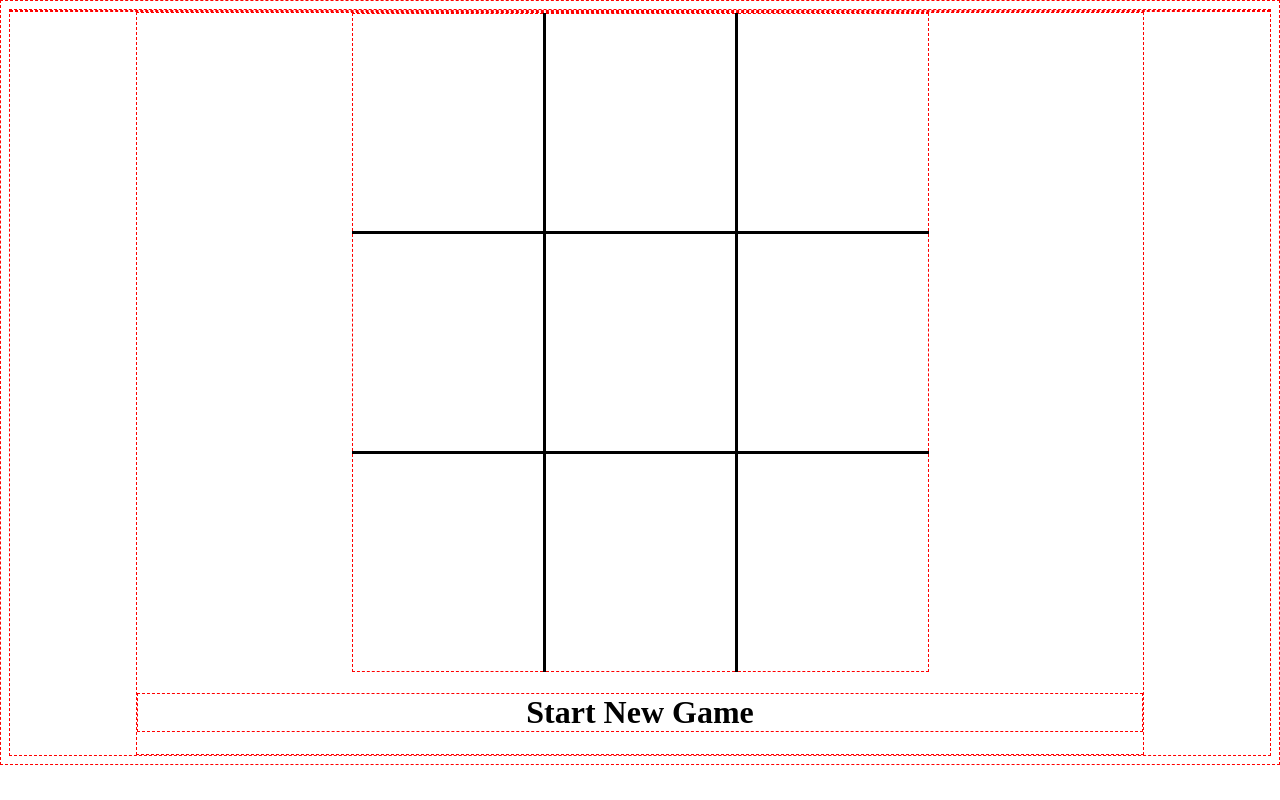
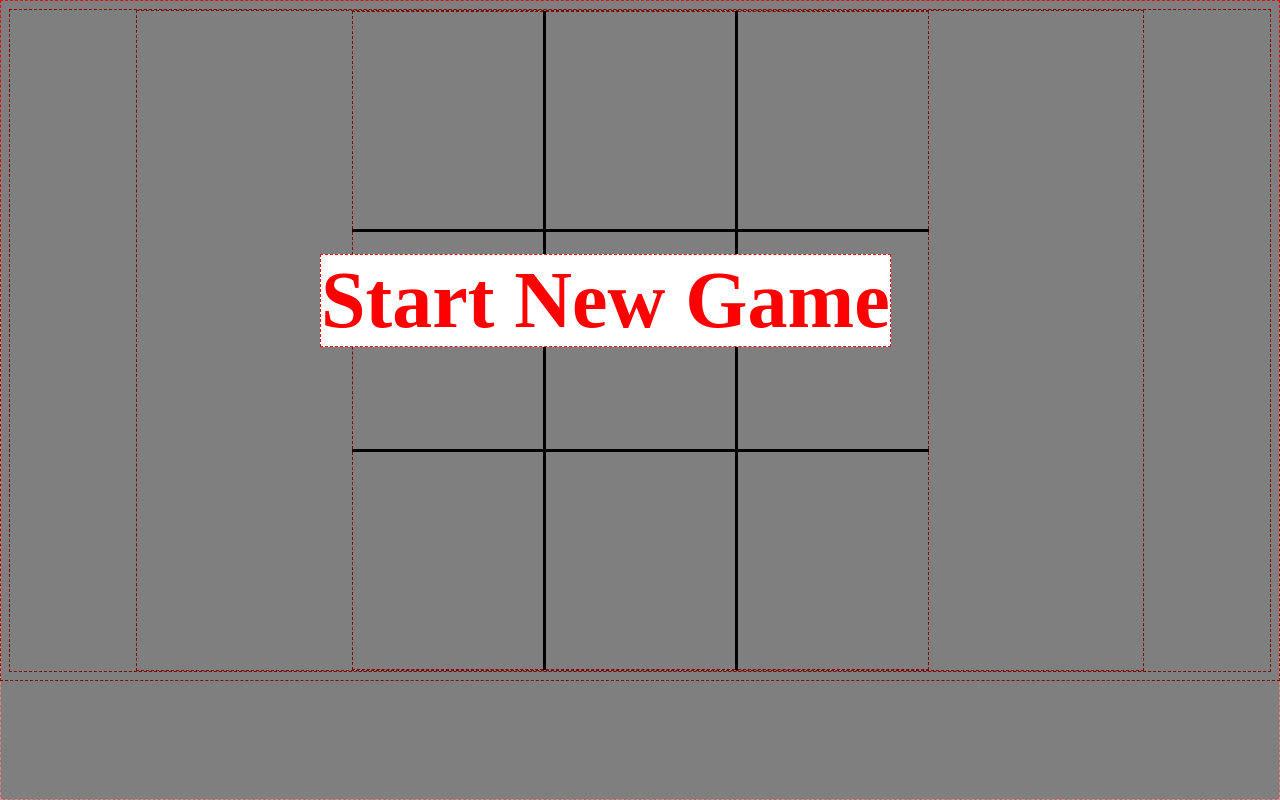
Before and after one commit to agilebluefox/tic-tac-toe, a plain HTML site: page index.html in a window 1280 px wide. Drawn offline with nearby package versions, Linux system fonts and the light colour scheme.

Commit message:
Added styles for an overlay to appear at the start of the game.

```diff
--- a/css/main.css
+++ b/css/main.css
@@ -5,6 +5,18 @@
 
 body {
 
+}
+
+#overlay {
+    width: 100%;
+    height: 100%;
+    opacity: 0.5;
+    z-index: 10;
+    background-color: black;
+    display: block;
+    position: fixed;
+    top: 0;
+    left: 0;
 }
 
 div.container {
@@ -56,5 +68,13 @@ tr, td {
 }
 
 #start {
-
+    z-index: 12;
+    font-size: 5rem;
+    display: block;
+    position: fixed;
+    top: 25%;
+    left: 25%;
+    color: red;
+    background-color: white;
+    cursor: pointer;
 }
```
